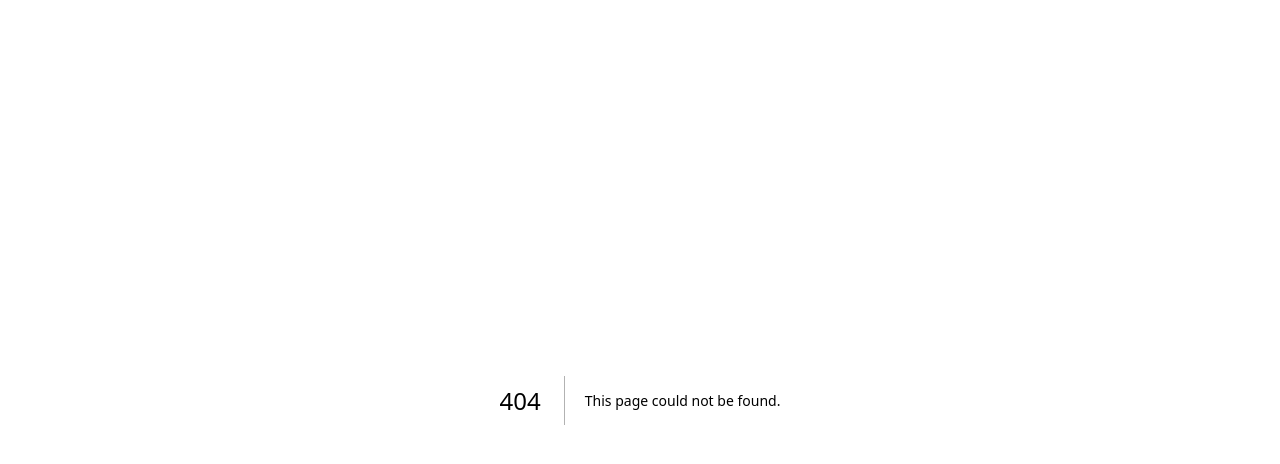
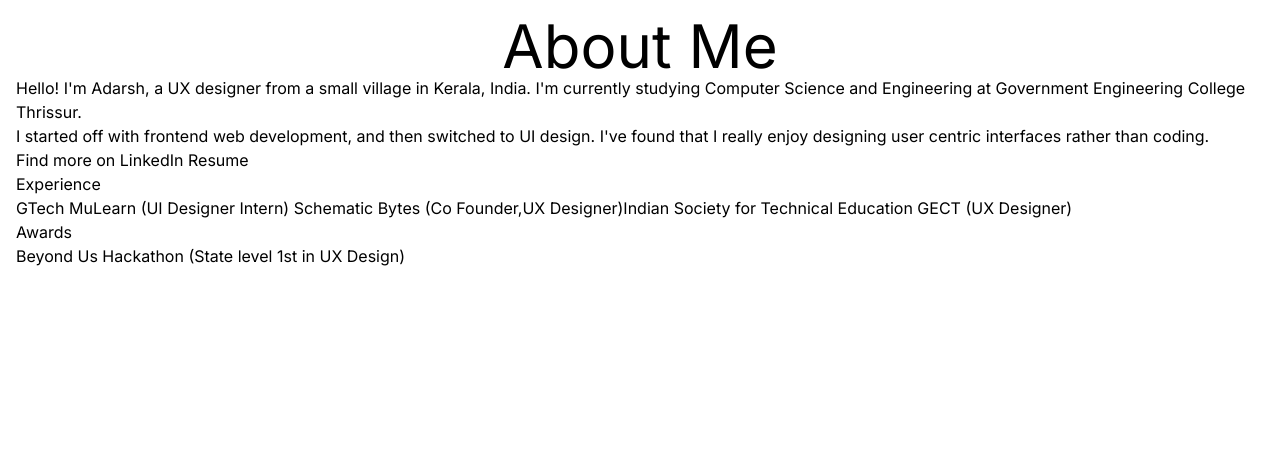
Before and after one commit to Mishalabdullah/CodingOdyssey, a Next.js app in the folder adarsh-personal-website/: page /about-me in a window 1280 px wide. Before the commit this address had no page. Shown: the top 464 px of the page. Built offline with nearby package versions, Linux system fonts and the light colour scheme.

Commit message:
New pages added

```diff
--- /dev/null
+++ b/adarsh-personal-website/app/about-me/page.js
@@ -0,0 +1,29 @@
+export default function About() {
+  return (
+    <div className="p-2 m-2">
+      <div className="flex justify-center text-6xl">About Me</div>
+      <div>
+        <p>
+          Hello! I'm Adarsh, a UX designer from a small village in Kerala,
+          India. I'm currently studying Computer Science and Engineering at
+          Government Engineering College Thrissur.
+        </p>
+        <p>
+          I started off with frontend web development, and then switched to UI
+          design. I've found that I really enjoy designing user centric
+          interfaces rather than coding.
+        </p>
+        <p>Find more on LinkedIn Resume</p>
+      </div>
+      <div>
+        <p>Experience</p>
+        GTech MuLearn (UI Designer Intern) Schematic Bytes (Co Founder,UX
+        Designer)Indian Society for Technical Education GECT (UX Designer)
+      </div>
+      <div>
+        <p>Awards</p>
+        <p>Beyond Us Hackathon (State level 1st in UX Design)</p>
+      </div>
+    </div>
+  );
+}
--- a/adarsh-personal-website/app/components/pagecard.js
+++ b/adarsh-personal-website/app/components/pagecard.js
@@ -4,7 +4,7 @@ const PageComponent = ({ pageName, pageLink }) => {
   return (
     <div>
       <a href={pageLink}>
-        <div className="bg-gray-300 bg-opacity-40 rounded-lg m-4 h-48 p-4">
+        <div className="bg-gray-300 bg-opacity-40 relative z-10 rounded-lg m-4 h-48 p-4">
           {pageName}
         </div>
       </a>
--- /dev/null
+++ b/adarsh-personal-website/app/contact/page.js
@@ -0,0 +1,14 @@
+export default function Contact() {
+  return (
+    <div>
+      <div>Contact</div>
+      <div>
+        <p>Feel free to say Hi !</p>
+        <p>LinkedIn</p>
+        <p>Behance</p>
+        <p>Gmail</p>
+        <p>Whatsapp</p>
+      </div>
+    </div>
+  );
+}
--- a/adarsh-personal-website/app/layout.js
+++ b/adarsh-personal-website/app/layout.js
@@ -11,9 +11,7 @@ export const metadata = {
 export default function RootLayout({ children }) {
   return (
     <html lang="en">
-      <body className={inter.className} bg-white>
-        {children}
-      </body>
+      <body className={inter.className}>{children}</body>
     </html>
   );
 }
--- a/adarsh-personal-website/app/page.js
+++ b/adarsh-personal-website/app/page.js
@@ -3,10 +3,12 @@ import PageComponent from "./components/pagecard";
 export default function Home() {
   return (
     <main>
-      <div className="flex justify-center h-screen text-8xl">
-        <div className="text-[#343437] self-center ">Adarsh</div>
+      <div className="flex justify-center h-screen relative">
+        <div className="z-10 text-8xl text-[#343437] self-center relative">
+          Adarsh
+        </div>
       </div>
-      <div>
+      <div className="z-20 relative">
         <PageComponent pageName="About Me" pageLink="/about-me" />
       </div>
     </main>
```
